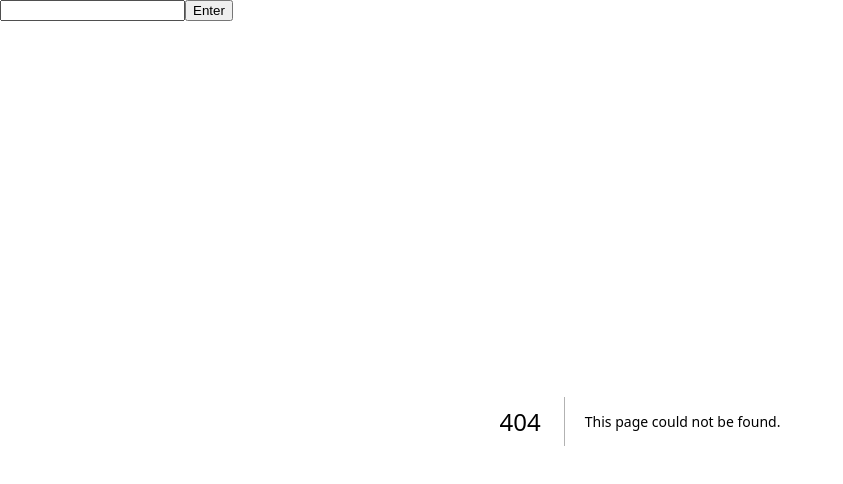
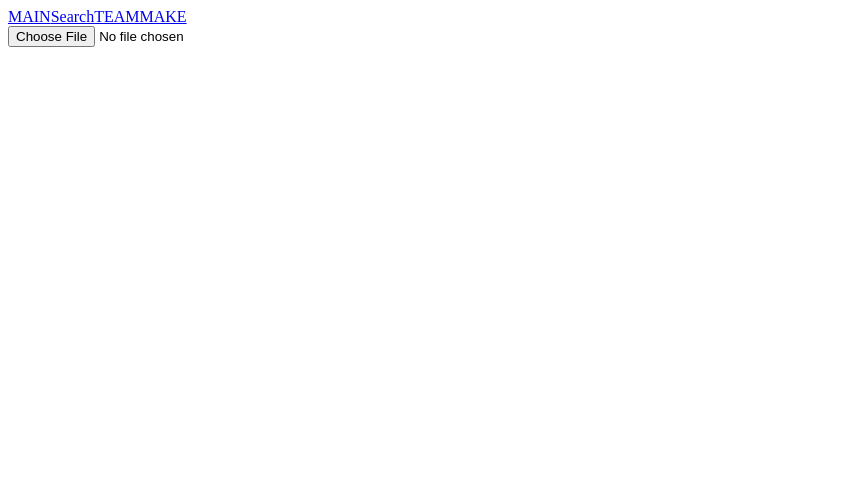
Before and after one commit to Gwontaejun/bowling-pool, a Next.js app: page /teamMake in a window 1280 px wide. Before the commit this address had no page. Shown: the top 484 px of the page, without its empty margins (0-843 px from the left). Built offline with nearby package versions, Linux system fonts and the light colour scheme.

Commit message:
Update: 테스트 업로드

```diff
--- a/package.json
+++ b/package.json
@@ -25,7 +25,8 @@
     "react": "^18",
     "react-dom": "^18",
     "react-hook-form": "^7.51.3",
-    "recoil": "^0.7.7"
+    "recoil": "^0.7.7",
+    "xlsx": "^0.18.5"
   },
   "devDependencies": {
     "@types/lodash": "^4.14.202",
--- a/src/app/layout.tsx
+++ b/src/app/layout.tsx
@@ -1,5 +1,5 @@
 import type { Metadata } from 'next';
-import SearchInput from '@src/components/search/searchInput';
+import Header from '@src/components/header';
 
 export const metadata: Metadata = {
   title: 'Create Next App',
@@ -14,7 +14,7 @@ export default function RootLayout({
   return (
     <html lang="en">
       <body>
-        <SearchInput />
+        <Header />
         {children}
       </body>
     </html>
--- a/src/app/search/[keyword]/page.tsx
+++ b/src/app/search/[keyword]/page.tsx
@@ -1,4 +1,5 @@
 import React from 'react';
+import SearchInput from '@src/components/search/searchInput';
 import SearchList from '@src/components/search/searchList';
 
 interface PropsType {
@@ -14,6 +15,7 @@ const Page = async ({ params }: PropsType) => {
 
   return (
     <div>
+      <SearchInput />
       <SearchList list={data.list} />
     </div>
   );
--- /dev/null
+++ b/src/app/teamMake/page.tsx
@@ -0,0 +1,11 @@
+import ReadExcelJsonConvert from '@src/components/teamMake/readExcelJsonConvert';
+
+const page = () => {
+  return (
+    <div>
+      <ReadExcelJsonConvert />
+    </div>
+  );
+};
+
+export default page;
--- /dev/null
+++ b/src/components/header/index.tsx
@@ -0,0 +1,14 @@
+import Link from 'next/link';
+import React from 'react';
+
+const Header = () => {
+  return (
+    <div>
+      <Link href="/">MAIN</Link>
+      <Link href="/search">Search</Link>
+      <Link href="/teamMake">TEAMMAKE</Link>
+    </div>
+  );
+};
+
+export default Header;
--- /dev/null
+++ b/src/components/teamMake/readExcelJsonConvert.tsx
@@ -0,0 +1,31 @@
+'use client';
+
+import React, { ChangeEvent } from 'react';
+import * as XLSX from 'xlsx';
+
+const ReadExcelJsonConvert = () => {
+  const convertExcel = (e: ChangeEvent<HTMLInputElement>) => {
+    if (e.target.files?.length) {
+      const reader = new FileReader();
+      reader.onload = (readEvent: ProgressEvent<FileReader>) => {
+        if (readEvent.target) {
+          const data = readEvent.target.result;
+          const workbook = XLSX.read(data, { type: 'array' });
+          const sheetName = workbook.SheetNames[0];
+          const worksheet = workbook.Sheets[sheetName];
+          const json = XLSX.utils.sheet_to_json(worksheet);
+          console.log(json, workbook);
+        }
+      };
+      reader.readAsArrayBuffer(e.target.files[0]);
+    }
+  };
+
+  return (
+    <div>
+      <input type="file" onChange={convertExcel} />
+    </div>
+  );
+};
+
+export default ReadExcelJsonConvert;
```
Also changed, not shown: src/app/page.tsx (+1 -7 lines), src/app/search/page.tsx (added, +8 -0 lines).
